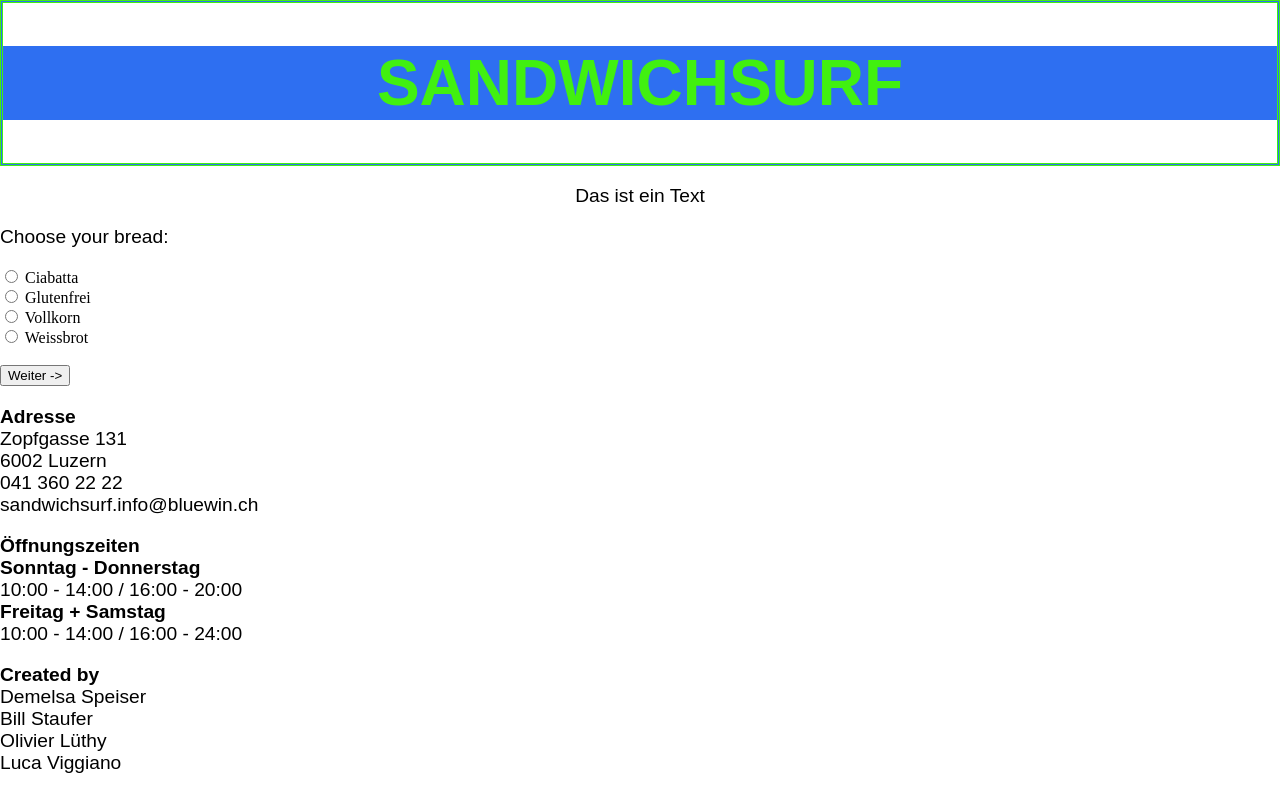
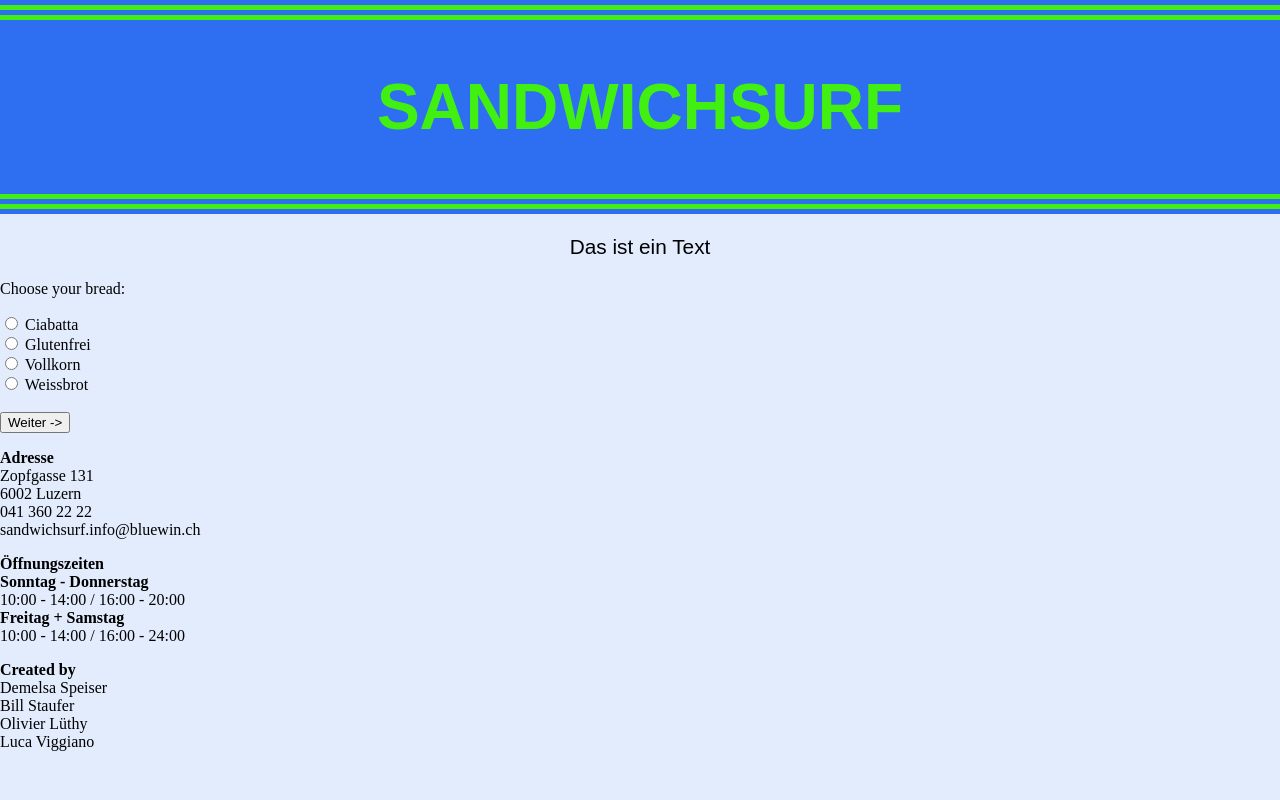
Before and after one commit to Osiran/SandwichSurf, a PHP site: template app/Views/test.php in a window 1280 px wide. Run offline with PHP 8.4, Linux system fonts and the light colour scheme; the template is opened without the code that fills it, so the values that code supplies are empty.

Commit message:
Header Update

```diff
--- a/app/Controllers/inc/header.inc.php
+++ b/app/Controllers/inc/header.inc.php
@@ -1,5 +1,5 @@
-<div class="border1">
-    <div class="border2">
-        <h1>SANDWICHSURF</h1>
-    </div>
-</div>
+<div class="border1"></div>
+<div class="border2"></div>
+<h1>SANDWICHSURF</h1>
+<div class="border2"></div>
+<div class="border1"></div>
--- a/public/css/style.css
+++ b/public/css/style.css
@@ -1,44 +1,56 @@
 @import url(js.css);
 body {
   margin: 0;
+  background-color: rgba(46, 111, 241, 0.1294117647);
 }
-
-p {
-  font-family: sans-serif;
-  font-size: 1.2em;
-}
-
-.container {
+body .container {
   display: grid;
   grid-template-rows: repeat(3, auto);
   grid-template-columns: 100%;
   grid-template-areas: "header" "main" "footer";
 }
-.container .header {
+body .container .header {
   grid-area: header;
-  border: 1px solid #41f010;
-  padding: 0;
 }
-.container .header .border1 {
-  border: 1px solid #2e6ff1;
+body .container .header .border1 {
+  border-top: 5px solid #2e6ff1;
+  height: 5px;
+  background-color: #41f010;
+  border-bottom: 5px solid #2e6ff1;
 }
-.container .header .border2 {
-  border: 1px solid #41f010;
+body .container .header .border2 {
+  height: 5px;
+  background-color: #41f010;
 }
-.container .header h1 {
+body .container .header h1 {
   text-align: center;
   font-size: 4em;
   font-family: sans-serif;
   color: #41f010;
   background-color: #2e6ff1;
+  padding: 50px;
+  margin: 0;
 }
-.container .main .text {
+body .container .main .text {
   text-align: center;
 }
-.container .main .buttons {
+body .container .main .text p {
+  font-size: 1.3em;
+  font-family: sans-serif;
+}
+body .container .main .buttons {
   text-align: center;
 }
-.container .footer {
+body .container .main .buttons button {
+  font-size: 1.1em;
+  border-radius: 12px;
+  border: 1px solid #2e6ff1;
+  background-color: #41f010;
+}
+body .container .main .js {
+  margin: auto;
+}
+body .container .footer {
   width: 100%;
   text-align: center;
   grid-area: footer;
@@ -49,15 +61,15 @@ p {
   left: 0;
   bottom: 0;
 }
-.container .footer p {
+body .container .footer p {
   font-size: 1em;
 }
-.container .footer .addresse {
+body .container .footer .addresse {
   grid-area: addresse;
 }
-.container .footer .open {
+body .container .footer .open {
   grid-area: open;
 }
-.container .footer .createdBy {
+body .container .footer .createdBy {
   grid-area: createdBy;
 }/*# sourceMappingURL=style.css.map */
--- a/public/css/style.scss
+++ b/public/css/style.scss
@@ -2,11 +2,7 @@
 @import url(js.css);
 body{
     margin: 0;
-}
-p{
-    font-family: sans-serif;
-    font-size: 1.2em;
-}
+    background-color: #2e6ff121;
     .container{
         display: grid;
         grid-template-rows: repeat(3, auto);
@@ -17,13 +13,15 @@ p{
         'footer';
         .header{
             grid-area: header;
-        border: 1px solid #41f010;
-        padding: 0;
             .border1{
-            border: 1px solid #2e6ff1;
+                border-top: 5px solid #2e6ff1;
+                height: 5px;
+                background-color: #41f010;
+                border-bottom: 5px solid #2e6ff1;
             }
             .border2{
-            border: 1px solid #41f010;
+                height: 5px;
+                background-color: #41f010;
             }
             h1{
                 text-align: center;
@@ -31,14 +29,30 @@ p{
                 font-family: sans-serif;
                 color: #41f010;
                 background-color: #2e6ff1;
+                padding: 50px;
+                margin: 0;
             }
         }
         .main{
+
             .text{
                 text-align: center;
+                p{
+                    font-size: 1.3em;
+                    font-family: sans-serif;
+                }
             }
             .buttons{
                 text-align: center;
+                button{
+                    font-size: 1.1em;
+                    border-radius: 12px;
+                    border: 1px solid #2e6ff1;
+                    background-color: #41f010;
+                }
+            }
+            .js{
+                margin: auto;
             }
         }
         .footer{
@@ -60,3 +74,4 @@ p{
             .createdBy{grid-area: createdBy;}
         }
     }
+}
```
Also changed, not shown: 1 other file. Lines whose indentation alone changed are shown as unchanged.
